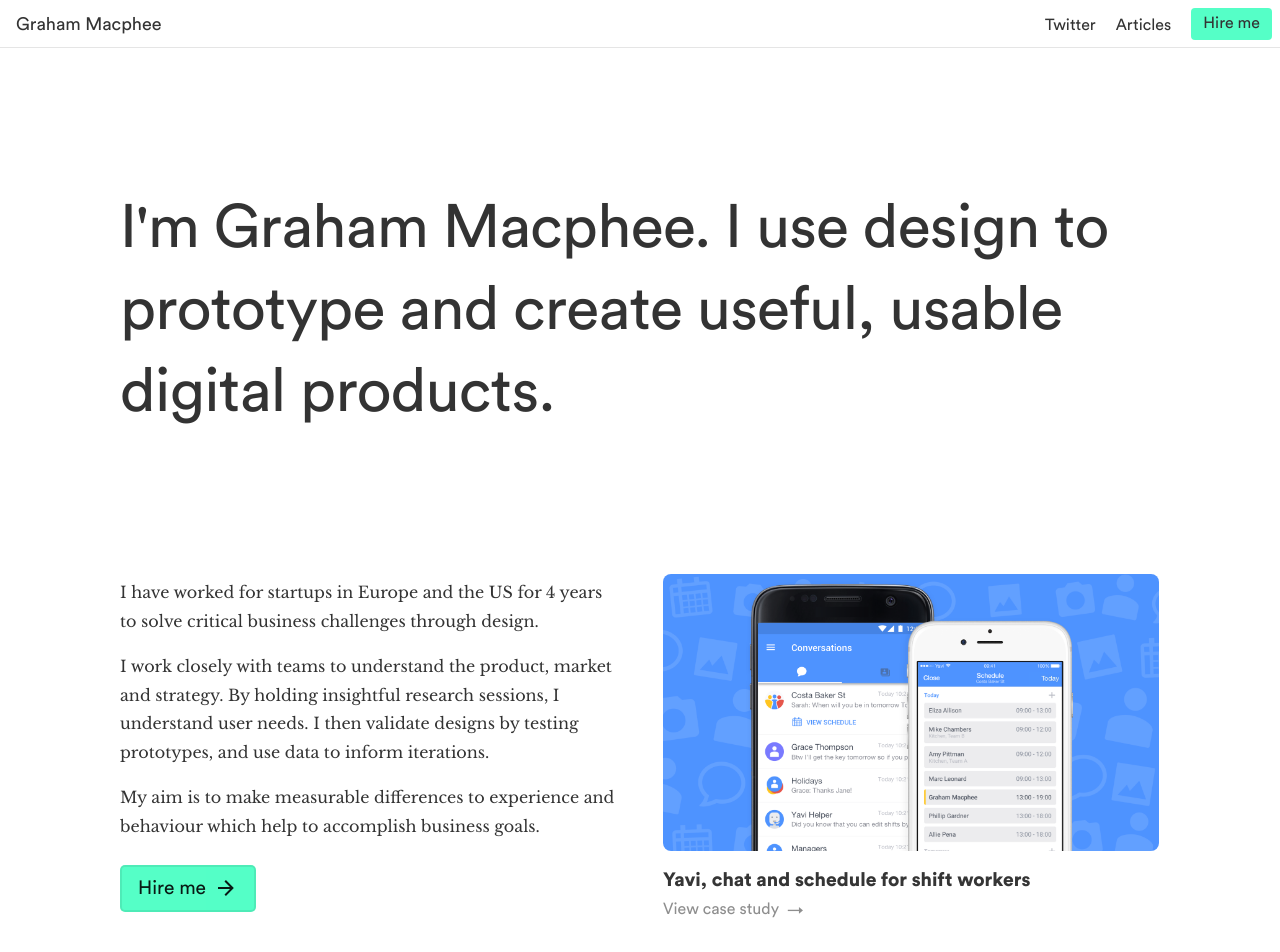
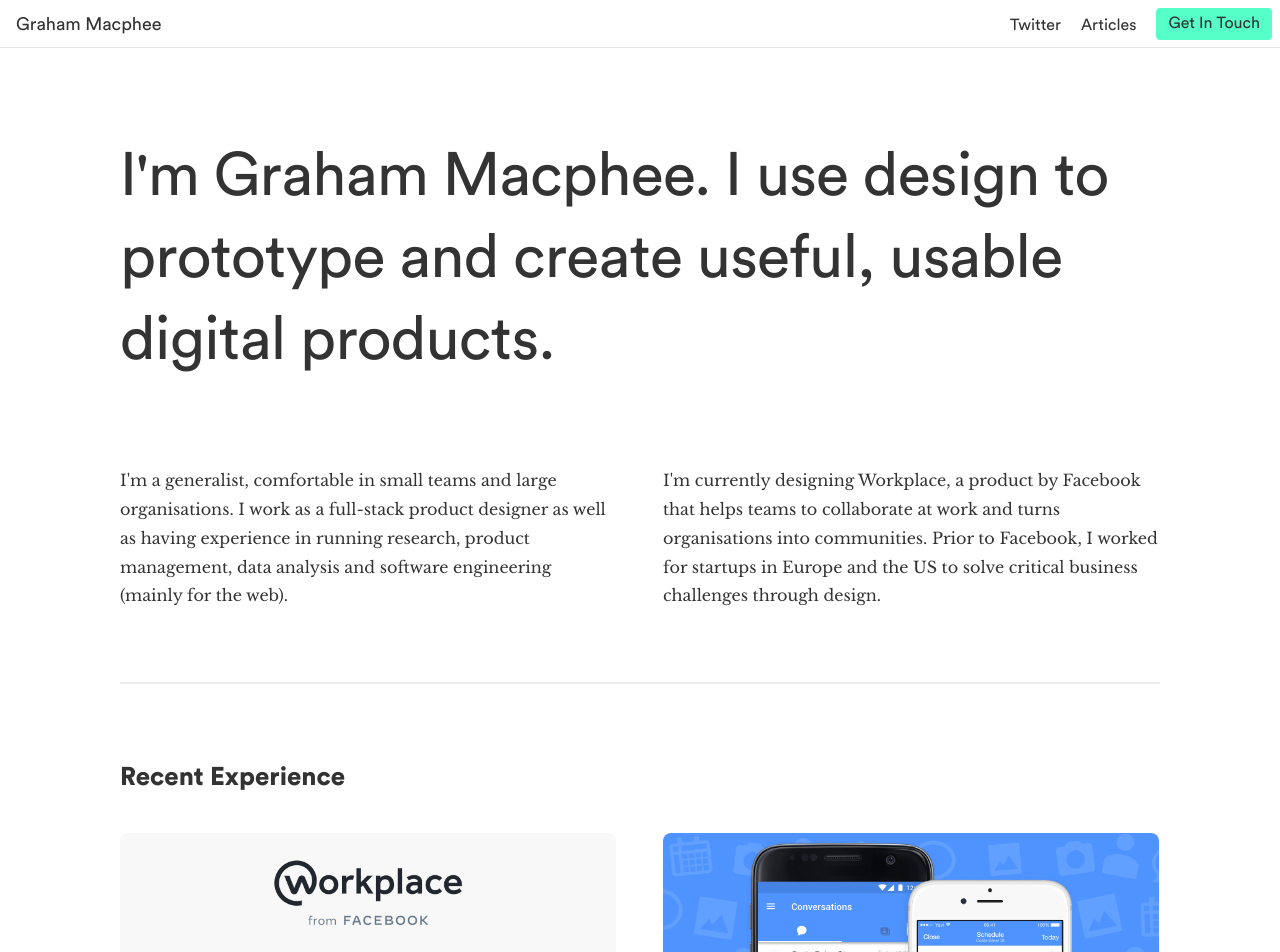
Before and after one commit to gmph/gmph.github.io, a Jekyll site: the page built from pages/landing/index.md, in a window 1280 px wide and 1400 px high. Shown: the top 952 px of the window. Built offline with Jekyll 4.4.1, drawn with Linux system fonts in a browser that asks for light colours; nearby versions of some CDN libraries; some of the changed text lies outside the part shown; grey boxes are pictures that could not be loaded.

Commit message:
Portfolio content updated

```diff
--- a/_includes/navigation.html
+++ b/_includes/navigation.html
@@ -6,6 +6,6 @@
         <a href="https://twitter.com/gmph" target="_blank" class="twitter nomo">Twitter</a>
         {% unless page.url contains "/portfolio" or page.url == "/articles" %}<a class="nosmamo" href="{{ site.baseurl }}/articles">Articles</a>{% endunless %}
         {% if page.url contains "/portfolio" or page.url == "/articles" %}<a class="nosmamo" href="{{ site.baseurl }}/">Portfolio</a>{% endif %}
-        <a href="{{ site.baseurl }}/hire" class="button">Hire me</a>
+        <a href="{{ site.baseurl }}/contact" class="button">Get In Touch</a>
     </nav>
 </div>
--- a/_layouts/case-study.html
+++ b/_layouts/case-study.html
@@ -35,11 +35,11 @@
 			<br>
 			<hr class="m-16">
 			<br>
-			<h4>I'm available for contract work</h4>
-			<p class="sans-serif m4 op6 lh12">Hire me to accomplish your business goals with design</p>
+			<h4>Get In Touch</h4>
+			<p class="sans-serif m4 op6 lh12">Reach out if you'd like to discuss your project or product.</p>
 			<br>
 			<br>
-			<a class="button large m-16" data-icon="arrow-right" href="{{ site.baseurl }}/hire">Hire me</a>
+			<a class="button large m-16" data-icon="arrow-right" href="{{ site.baseurl }}/contact">Get In Touch</a>
 
 			{% include footer.html %}
 
--- a/_styles/_layout.scss
+++ b/_styles/_layout.scss
@@ -50,6 +50,14 @@
 
 .half:nth-of-type(2n){
     margin: 0;
+}
+
+div.half.half-small:nth-of-type(2n-1){
+    padding-bottom: 16px;
+}
+
+div.half.half-small:nth-of-type(2n){
+    padding-bottom: 16px;
 }
 
 .third {
@@ -152,6 +160,10 @@
         width: 100%;
     }
 
+    .half:not(.no-row).half-small {
+        margin: 12px 0 !important;
+    }
+
     .quarter:not(.no-row) {
         display: inline-block;
         vertical-align: top;
--- a/_styles/_projects.scss
+++ b/_styles/_projects.scss
@@ -72,13 +72,22 @@
 .project .text .arrow {
     display: inline;
     position: relative;
-    top: 1px;
-    left: 4px;
+    top: 0;
+    left: 2px;
     margin: 0;
     padding: 0;
     transition: all .1s ease-in-out;
 }
 
 .project:hover a .text .arrow {
-    left: 10px;
+    left: 8px;
 }
+
+.project.project-small .text h3, .project.project-small .text p {
+    font-size: 0.96em;
+}
+
+.project.project-small .text .arrow {
+    top: -1px;
+    font-size: 0.8em;
+}
--- a/_styles/_type.scss
+++ b/_styles/_type.scss
@@ -90,7 +90,7 @@
 }
 
 article h1:first-of-type {
-  margin: 140px auto 128px auto;
+  margin: 88px auto 64px auto;
   font-size: 3.8em;
   font-weight: 400;
   line-height: 1.35em;
--- a/pages/landing/index.md
+++ b/pages/landing/index.md
@@ -12,87 +12,112 @@
 - /pages/
 ---
 
-<div class="half line">
+<div>
+    <div class="half"><p>I'm a generalist, comfortable in small teams and large organisations. I work as a full-stack product designer as well as having experience in running research, product management, data analysis and software engineering (mainly for the web).</p></div>
+    <div class="half"><p>I'm currently designing Workplace, a product by Facebook that helps teams to collaborate at work and turns organisations into communities. Prior to Facebook, I worked for startups in Europe and the US to solve critical business challenges through design.</p></div>
+</div>
+<br class="moon">
 
-    <p class="m32">I have worked for startups in Europe and the US for 4 years to solve critical business challenges through design.</p>
+<!-- <a class="button large m16" data-icon="arrow-right" href="/contact">Get In Touch</a> -->
 
-    <p class="m32">I work closely with teams to understand the product, market and strategy. By holding insightful research sessions, I understand user needs. I then validate designs by testing prototypes, and use data to inform iterations.</p>
+<!-- <br> -->
+<hr>
+<br>
 
-    <p class="m32">My aim is to make measurable differences to experience and behaviour which help to accomplish business goals.</p>
+<h2>Recent Experience</h2>
 
-    <a class="button large m16" data-icon="arrow-right" href="/hire">Hire me</a>
+<div>
+    <div class="half">
+        {% include project.html primary-text="Workplace from Facebook" secondary-text="See the product" background-image="assets/img/projects/workplace.png" link="https://workplace.com" arrow="→" %}
+    </div>
+    <div class="half">
+        {% include project.html primary-text="Yavi, chat and schedule for shift workers" secondary-text="View case study" background-image="pages/portfolio/yavi/yavi.png" link="/portfolio/yavi" arrow="→" %}
+    </div>
+</div>
 
-    <br class="moon">
-    <br class="moon">
-    <br class="moon">
-    <br class="moon">
+<hr>
+<br>
+
+<h2>My Projects</h2>
+
+<div>
+    <div class="half">
+        {% include project.html primary-text="HRU, check in with the people you care about" secondary-text="See the product" background-image="assets/img/projects/hru.png" link="https://hru.chat" arrow="→" %}
+    </div>
+    <div class="half">
+        {% include project.html primary-text="Happy Up, private notes to make you smile" secondary-text="Read more" background-image="pages/portfolio/happyup/happyup.png" link="/portfolio/happy-up" arrow="→" %}
+    </div>
+    <div class="half">
+        {% include project.html primary-text="Shout, create simple gifs for social media" secondary-text="Read more" background-image="pages/portfolio/shout/shout.png" link="/portfolio/shout" arrow="→" %}
+    </div>
+    <div class="half">
+        {% include project.html primary-text="Timeline, discover your loved ones' memories" secondary-text="Read more" background-image="pages/portfolio/timeline/timeline.png" link="/portfolio/timeline" arrow="→" %}
+    </div>
+</div>
+
+<hr>
+<br>
+
+<h2>Other Work</h2>
+
+<div>
+
+    <div class="half half-small">
+        {% include project.html primary-text="Suave" secondary-text="Visual and interaction design and web development for an organised read-later list. Read more" link="/portfolio/suave" arrow="→" style="project-small" %}
+    </div>
+
+    <!-- <div class="half half-small">
+        {% include project.html primary-text="Suave, an organised read-later list" secondary-text="View case study" background-image="pages/portfolio/suave/suave.png" link="/portfolio/suave" arrow="→" style="project-small" %}
+    </div> -->
+
+    <!-- <div class="half">
+        {% include project.html primary-text="Snipandshare, share screenshots from Chrome" secondary-text="View case study" background-image="pages/portfolio/snipandshare/snipandshare.png" link="/portfolio/snipandshare" arrow="→" %}
+    </div> -->
+
+    <div class="half half-small">
+        {% include project.html primary-text="Wonderloop" secondary-text="Visual and interaction design and web development for a video profile network. Read more" link="/portfolio/wonderloop" arrow="→" style="project-small" %}
+    </div>
+
+    <!-- <div class="half half-small">
+        {% include project.html primary-text="Wonderloop, video profile introductions" secondary-text="View case study" background-image="pages/portfolio/wonderloop/wonderloop.png" link="/portfolio/wonderloop" arrow="→" style="project-small" %}
+    </div> -->
+
+    <div class="half half-small">
+        {% include project.html primary-text="MoDaCo Solutions" secondary-text="Interface design for a home automation app for Android, in the Material style, featured at Google I/O" style="project-small" %}
+    </div>
+
+    <!-- <div class="half half-small">
+        {% include project.html primary-text="Plasma Cat Media" secondary-text="Original branding and web design for a London-based creative agency with clients including Google and Barclaycard" style="project-small" %}
+    </div> -->
+
+    <div class="half half-small">
+        {% include project.html primary-text="Boid" secondary-text="Interface design and branding for the Android Twitter client, with over 50,000 downloads and a 4 star rating from 1,656 reviews" style="project-small" %}
+    </div>
 
 </div>
 
-<div class="half">
-    {% include project.html primary-text="Yavi, chat and schedule for shift workers" secondary-text="View case study" background-image="pages/portfolio/yavi/yavi.png" link="/portfolio/yavi" arrow="→" %}
-</div>
-
-<div class="half">
-    {% include project.html primary-text="Happy Up, private notes to make you smile" secondary-text="View side project" background-image="pages/portfolio/happyup/happyup.png" link="/portfolio/happy-up" arrow="→" %}
-</div>
-
-<div class="half">
-    {% include project.html primary-text="Suave, an organised read-later list" secondary-text="View case study" background-image="pages/portfolio/suave/suave.png" link="/portfolio/suave" arrow="→" %}
-</div>
-
-<br class="moon">
+<br>
 <hr>
 <br>
 <h5 class="text-align-center">My work has been featured in publications and events, including...</h5>
-<br>
+<br class="moon">
+<div class="quarter"><img class="no-border op4" src="/assets/img/featuredin/guardian.png"/></div>
+<div class="quarter"><img class="no-border op4" src="/assets/img/featuredin/financial-times.png"/></div>
+<div class="quarter"><img class="no-border op4" src="/assets/img/featuredin/business-insider.png"/></div>
 <div class="quarter"><img class="no-border op4" src="/assets/img/featuredin/techcrunch.png"/></div>
 <div class="quarter"><img class="no-border op4" src="/assets/img/featuredin/thenextweb.png"/></div>
+<div class="quarter"><img class="no-border op4" src="/assets/img/featuredin/venture-beat.png"/></div>
 <div class="quarter"><img class="no-border op4" src="/assets/img/featuredin/producthunt.png"/></div>
 <div class="quarter"><img class="no-border op4" src="/assets/img/featuredin/androidcentral.png"/></div>
 <div class="quarter"><img class="no-border op4" src="/assets/img/featuredin/googleio.png"/></div>
 <div class="quarter"><img class="no-border op4" src="/assets/img/featuredin/ultralinx.png"/></div>
 <div class="quarter"><img class="no-border op4" src="/assets/img/featuredin/thescotsman.png"/></div>
 <div class="quarter"><img class="no-border op4" src="/assets/img/featuredin/androidauthority.png"/></div>
-<br>
-<hr>
-<br>
+<p class="m40"></p>
 
-<div class="half">
-    {% include project.html primary-text="Shout, create simple gifs for social media" secondary-text="View side project" background-image="pages/portfolio/shout/shout.png" link="/portfolio/shout" arrow="→" %}
-</div>
+<!--
 
-<div class="half">
-    {% include project.html primary-text="Timeline, discover your loved ones' memories" secondary-text="View side project" background-image="pages/portfolio/timeline/timeline.png" link="/portfolio/timeline" arrow="→" %}
-</div>
-
-<div class="half">
-    {% include project.html primary-text="Snipandshare, share screenshots from Chrome" secondary-text="View case study" background-image="pages/portfolio/snipandshare/snipandshare.png" link="/portfolio/snipandshare" arrow="→" %}
-</div>
-
-<div class="half">
-    {% include project.html primary-text="Wonderloop, video profile introductions" secondary-text="View case study" background-image="pages/portfolio/wonderloop/wonderloop.png" link="/portfolio/wonderloop" arrow="→" %}
-</div>
-
-<!--<br class="moon">
-<hr>
-<br>
-
-<h5>Other work</h5>
-
-<div class="half">
-    {% include project.html primary-text="MoDaCo Solutions" secondary-text="Interface design for a home automation app for Android, in the Material style, featured at Google I/O" %}
-</div>
-
-<div class="half">
-    {% include project.html primary-text="Plasma Cat Media" secondary-text="Original branding and web design for a London-based creative agency with clients including Google and Barclaycard" %}
-</div>
-
-<div class="half">
-    {% include project.html primary-text="Boid" secondary-text="Interface design and branding for the Android Twitter client, with over 50,000 downloads and a 4 star rating from 1,656 reviews" %}
-</div>
-
-<div class="half"></div>-->
+<div class="half"></div>
 
 <br class="moon">
 <hr>
@@ -108,9 +133,9 @@
         {% include project.html link="" primary-text="Loading most played song..." secondary-text="" background-image="" style="inline" %}
     </div>
 
-    <!-- <div id="trip-container">
+    <div id="trip-container">
         {% include project.html link="" primary-text="Loading most recent trip..." secondary-text="" background-image="" style="inline" %}
-    </div> -->
+    </div>
 
     <br>
 
@@ -152,3 +177,5 @@
     <a class="button m0" href="/articles">View all articles &rarr;</a>
 
 </div>
+
+-->
```
Also changed, not shown: pages/hire/index.md (+12 -11 lines), assets/img/featuredin/business-insider.png (added), assets/img/featuredin/financial-times.png (added), assets/img/featuredin/guardian.png (added), assets/img/featuredin/venture-beat.png (added), assets/img/projects/hru.png (added), assets/img/projects/workplace.png (added), 2 other files.
